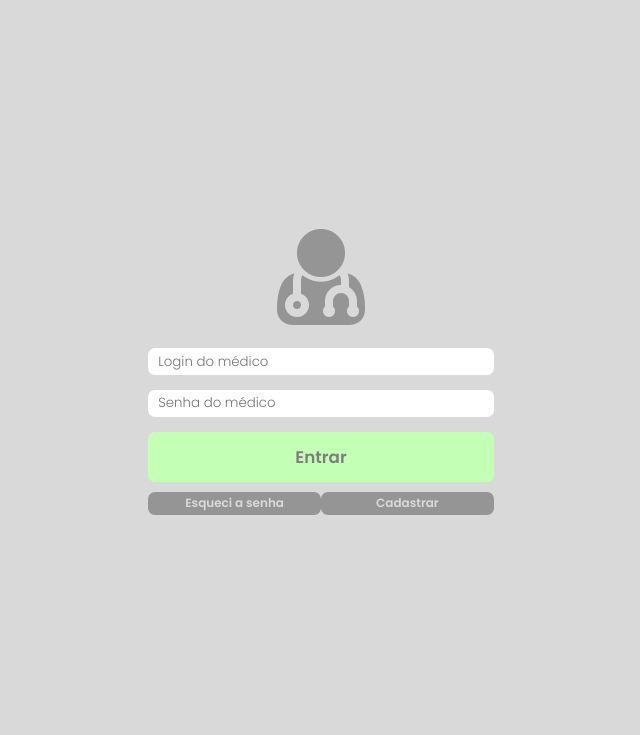
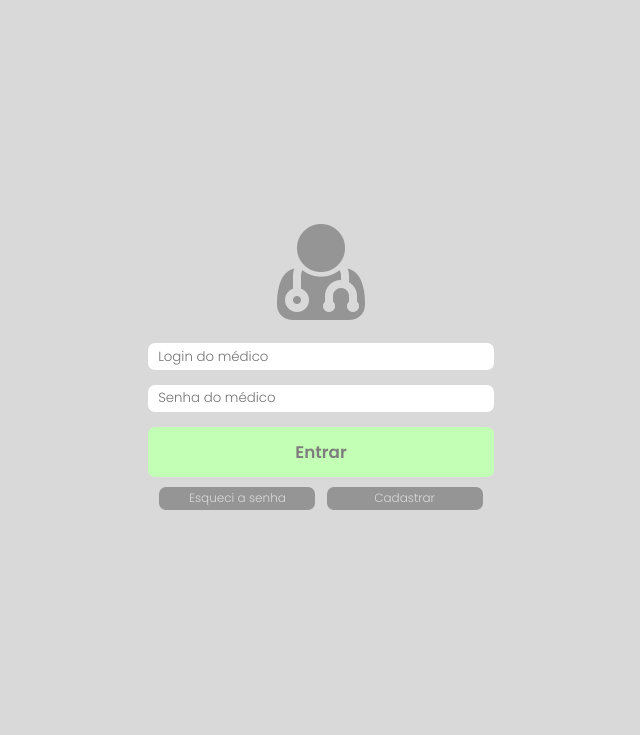
Before and after one commit to LucianaMonteiro/clinica-medica, a FastAPI app: page /app/login.html in a window 1280 px wide. Shown: the top 735 px of the page, without its empty margins (319-959 px from the left). Run offline with FastAPI, Linux system fonts and the light colour scheme.

Commit message:
Estilizar botoes

```diff
--- a/static/login.html
+++ b/static/login.html
@@ -1,5 +1,6 @@
 <!DOCTYPE html>
 <html lang="en">
+
 <head>
     <meta charset="UTF-8">
     <meta name="viewport" content="width=device-width, initial-scale=1.0">
@@ -7,6 +8,7 @@
     <link rel="stylesheet" href="https://cdnjs.cloudflare.com/ajax/libs/font-awesome/4.7.0/css/font-awesome.min.css">
     <link rel="stylesheet" href="./styles.css">
 </head>
+
 <body>
 
     <div class="container">
@@ -22,15 +24,14 @@
             <!-- <label for="senha-medico">Senha</label> -->
             <input type="password" id="senha-medico" placeholder="Senha do médico">
 
-            <div class="button">
-                <a href="home.html">Entrar</a>
-            </div>
+            <a class="button" href="home.html">Entrar</a>
 
             <div class="buttons">
-                <button class="secondary">Esqueci a senha</button>
-                <button class="secondary">Cadastrar</button>
+                <button class="mini secondary">Esqueci a senha</button>
+                <button class="mini secondary">Cadastrar</button>
             </div>
         </div>
-     </div>
-    </body>
+    </div>
+</body>
+
 </html>
--- a/static/styles.css
+++ b/static/styles.css
@@ -15,6 +15,7 @@
 
   *{
     font-family:"Poppins";
+    font-family: "Poppins", "Noto Sans", sans-serif;
     border-radius: 7px;
     border: solid 0px transparent;
     box-sizing: border-box;
@@ -64,10 +65,6 @@
   }
 
   .secondary {
-    height: 1.9em;
-    width: 15em;
-    font-size: 0.75em;
-    font-weight: 600;
     color: var(--font-secondary);
     background-color: var(--secondary);
   }
@@ -114,24 +111,36 @@
     padding-left: 10px;
   }
 
-  div.button {
+  button,
+  a.button {
     height: 3em;
     width: 100%;
-    display: flex;
-    flex-direction: column;
-    justify-content: center;
-    align-content: center;
     margin-bottom: 10px;
     color: var(--font-primary);
     font-size: 1.05em;
     font-weight: 600;
+    text-align: center;
     background-color: var(--primary);
   }
 
-  div.button a {
-    color: inherit;
-    text-align: center;
+  a.button {
+    display: flex;
+    flex-direction: column;
+    justify-content: center;
     text-decoration: none;
+  }
+
+  button:hover,
+  a.button:hover,
+  .card:hover {
+    box-shadow:  8px 8px 10px rgba(128, 128, 128, 0.5) !important;
+  }
+
+  button.mini {
+    height: 1.9em;
+    width: 13em;
+    font-size: 0.75em;
+    font-weight: 500;
   }
 
   div.buttons {
```
